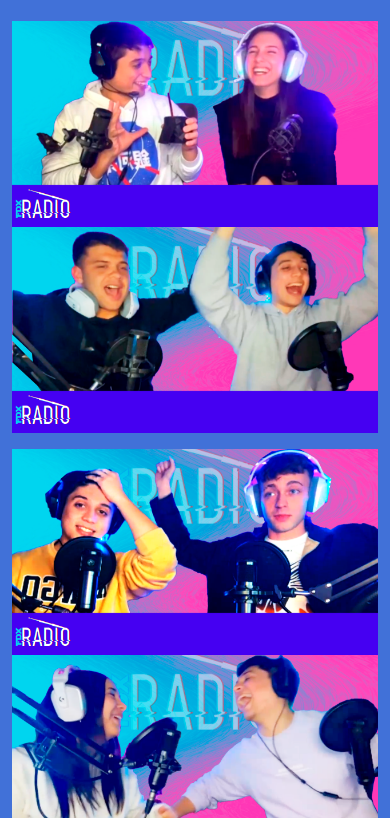
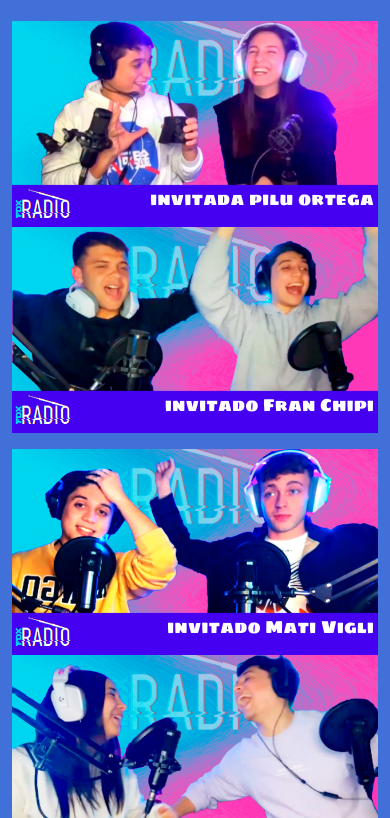
Before and after one commit to gastongorosito/fdxxlive, a website: page fdx Radio.html in a window 390 px wide. Shown: the part 51-869 px from the top of the page. Drawn offline with nearby package versions, Linux system fonts and the light colour scheme.

Commit message:
correcciones

```diff
--- a/fdx Radio.html
+++ b/fdx Radio.html
@@ -46,39 +46,39 @@
     <main class="main-fdxradio">
       <section class="container mt-3 mb-3">
         <div class="row">
-          <div class="col-lg-6 col-md-12 col-sm-12">
+          <div class="imagena col-lg-6 col-md-12 col-sm-12">
             <a href="https://youtu.be/XARfKMCHa2g"><img
               src="imagen/invitada pilu.png"
               alt="pilar ortega"
               class="img-fluid imagen-index"
             /> </a>
-            <h2 class="invitados izq">invitada pilu ortega</h2>
+            <h2 class="invitados">invitada pilu ortega</h2>
           </div>
-          <div class="col-lg-6 col-md-12 col-sm-12">
+          <div class="imagena col-lg-6 col-md-12 col-sm-12">
             <a href="https://youtu.be/TBH3ip9oZhU"><img
               src="imagen/invitada chipi.png"
               alt="franco chipi"
               class="img-fluid imagen-index"
             /></a>
-            <h2 class="invitados der">invitado Fran Chipi</h2>
+            <h2 class="invitados">invitado Fran Chipi</h2>
           </div>
         </div>
         <div class="row mt-3">
-          <div class="col-lg-6 col-md-12 col-sm-12">
+          <div class="imagena col-lg-6 col-md-12 col-sm-12">
           <a href="https://youtu.be/naX-xGXrKRo"> <img
             src="imagen/invitada mati.png"
             alt="mati viglione"
             class="img-fluid imagen-index"
           /></a>
-          <h2 class="invitados izq">invitado Mati Vigli</h2>
+          <h2 class="invitados">invitado Mati Vigli</h2>
           </div>
-          <div class="col-lg-6 col-md-12 col-sm-12">
+          <div class="imagena col-lg-6 col-md-12 col-sm-12">
             <a href="https://youtu.be/tn0c-ZA6CoM"><img
               src="imagen/invitada bian.png"
               alt="bianca schipizza"
               class="img-fluid imagen-index"
             /></a>
-            <h2 class="invitados der">invitada Bian schipizza</h2>
+            <h2 class="invitados">invitada Bian schipizza</h2>
           </div>
         </div>
         <!-- Formulario de inscripción -->
--- a/scss/componentes/_fdxradio.scss
+++ b/scss/componentes/_fdxradio.scss
@@ -4,33 +4,25 @@
       img:hover {
         transform: scale(1.02, 1.02);
       }
+      .imagena{
+        position: relative;
+      }
+
       .invitados {
         font-style: normal;
         font-family: 'Sigmar One', cursive;
-        font-size: 200%;
-        margin-bottom: 10px;
+        font-size: 180%;
         color: white;
-        display: flex;
-        justify-content: center;
-      }
-      .der{
         position: absolute;
-        left: 70%;
-        transform: translate(-50%, -150%);
+        bottom: 8px;
+        right: 60px;
 
-        @media screen and (max-width: 1750px) {
-          display: none;
+        @media screen and (max-width: 767px) {
+          font-size: 110%;
+          position: absolute;
+          bottom: 8px;
+          right: 16px;
         }
-      }
-      .izq{
-        position: absolute;
-        right: 43%;
-        transform: translate(-50%, -150%);
-
-          @media screen and (max-width: 1750px) {
-          display: none;
-        }
-
       }
       h2{
         font-style: normal;
@@ -59,4 +51,4 @@
           }
         }
         }
-    }
+      }
```
Also changed, not shown: css/style.css, 1 other file.
